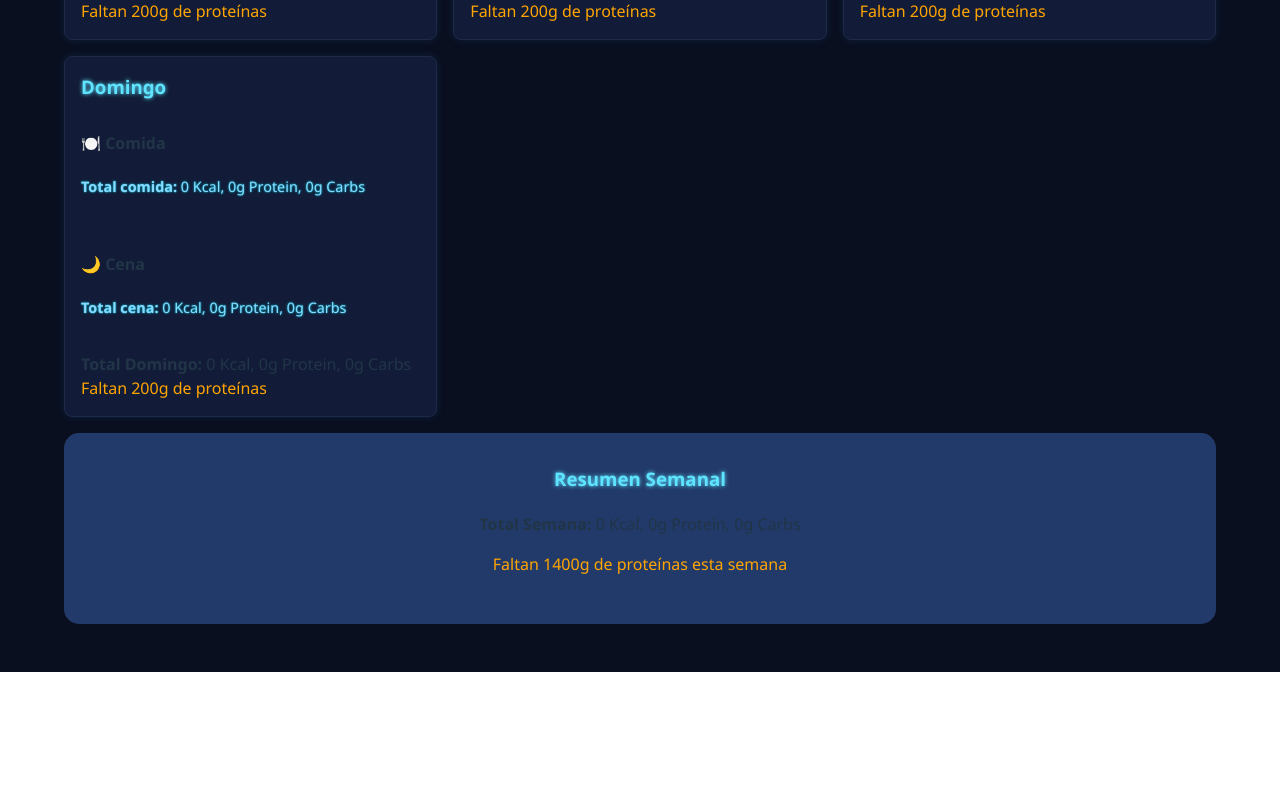
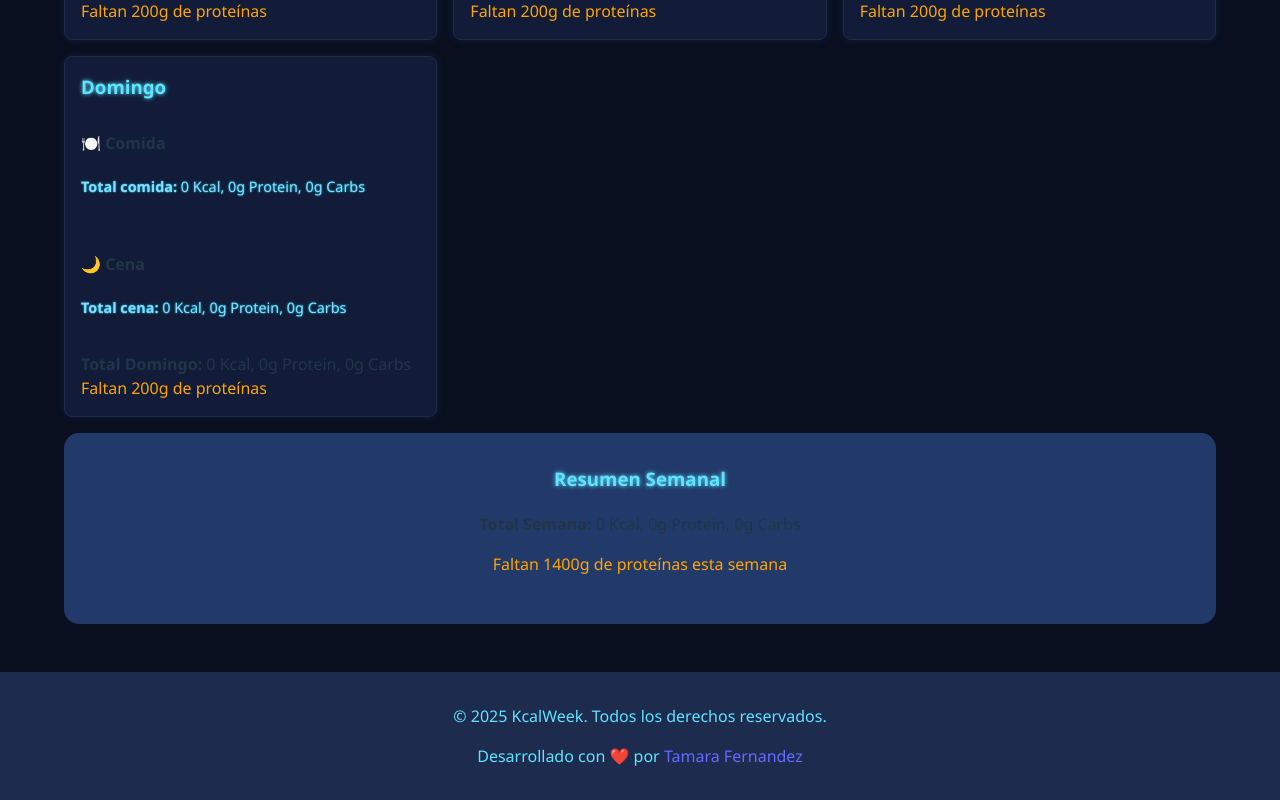
Before and after one commit to TamaraFdez/KcalWeek, a React (Vite) app: page / in a window 1280 px wide. Shown: the part 893-1693 px from the top of the page. Before the commit the page ends 1565 px from the top, so only its background shows below. Built offline with nearby package versions, Linux system fonts and the light colour scheme.

Commit message:
añado footer

```diff
--- a/src/App.css
+++ b/src/App.css
@@ -195,7 +195,7 @@ input[type="number"] {
   color: white;
   width: 100%;
 }
-h1{
+h1 {
   text-align: center;
   font-size: 2rem;
 }
@@ -287,3 +287,9 @@ h1{
   display: flex;
   flex-direction: column;
 }
+.footer{
+  background: #1d2b4f;
+  color: #5ee4ff;
+  text-align: center;
+  padding: 1rem;
+}
--- a/src/App.jsx
+++ b/src/App.jsx
@@ -129,6 +129,10 @@ const handleDrop = (dia, tipo) => {
         usuario={usuario}
       />
     </main>
+    <footer className="footer">
+      <p>© 2025 KcalWeek. Todos los derechos reservados.</p>
+      <p>Desarrollado con ❤️ por <a href="https://github.com/TamaraFdez">Tamara Fernandez</a></p>
+      </footer>
     </>
   );
 }
```
